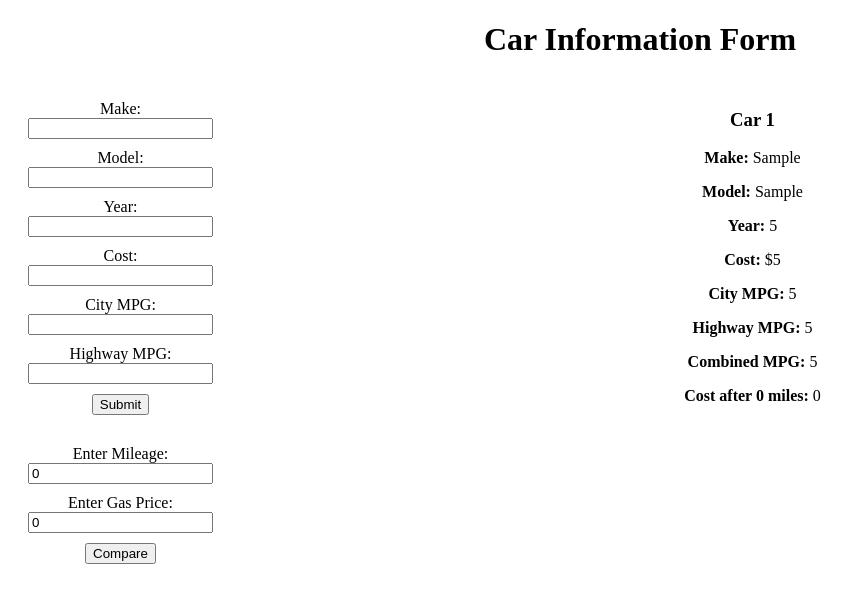
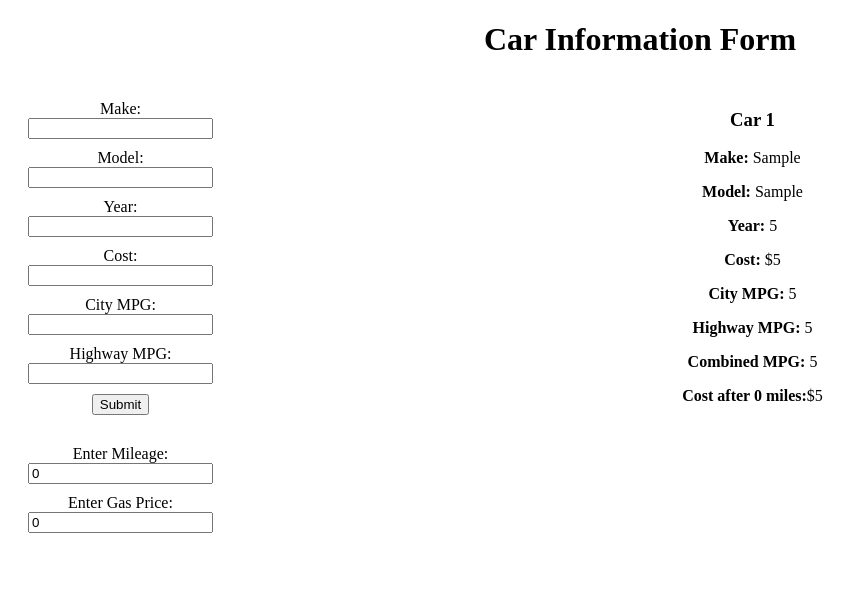
Before and after one commit to sfazliddin/CarComparison, a React (Vite) app: page / in a window 1280 px wide. Both pictures are taken after typing "Sample", "Sample", "5", "5", "5", "5" into the empty fields and a click on the button "Submit". Shown: the top 602 px of the page, without its empty margins (0-857 px from the left). Built offline with nearby package versions, Linux system fonts and the light colour scheme.

Commit message:
made the cost after x miles work but it still needs improvment

```diff
--- a/src/pages/EfficiencyComparison.jsx
+++ b/src/pages/EfficiencyComparison.jsx
@@ -25,7 +25,7 @@
   const [carList, setCarList] = useState([]);
   const [mileage, setMileage] = useState(0);
   const [gasPrice, setGasPrice] = useState(0);
-  const [costAfterMileage, setCostAfterMileage] = useState(0);
+
   const handleChange = (e) => {
     setCarInfo({ ...carInfo, [e.target.name]: e.target.value });
   };
@@ -61,9 +61,6 @@
       highwayMPG: "",
       combinedMPG: "",
     });
-  };
-  const compareForm = (index) => {
-    setCostAfterMileage(carList[index].cost - mileage + 1);
   };
 
   return (
@@ -215,9 +212,6 @@
                     required
                   />
                 </div>
-                <button type="button" onClick={compareForm}>
-                  Compare
-                </button>
               </form>
             </div>
           </div>
@@ -255,8 +249,9 @@
                   <strong>Combined MPG:</strong> {car.combinedMPG}
                 </p>
                 <p>
-                  <strong>Cost after {mileage} miles:</strong>{" "}
-                  {costAfterMileage}
+                  <strong>Cost after {mileage} miles:</strong>$
+                  {(gasPrice * mileage) / parseFloat(car.combinedMPG) +
+                    parseInt(car.cost)}
                 </p>
               </div>
             ))}
```
